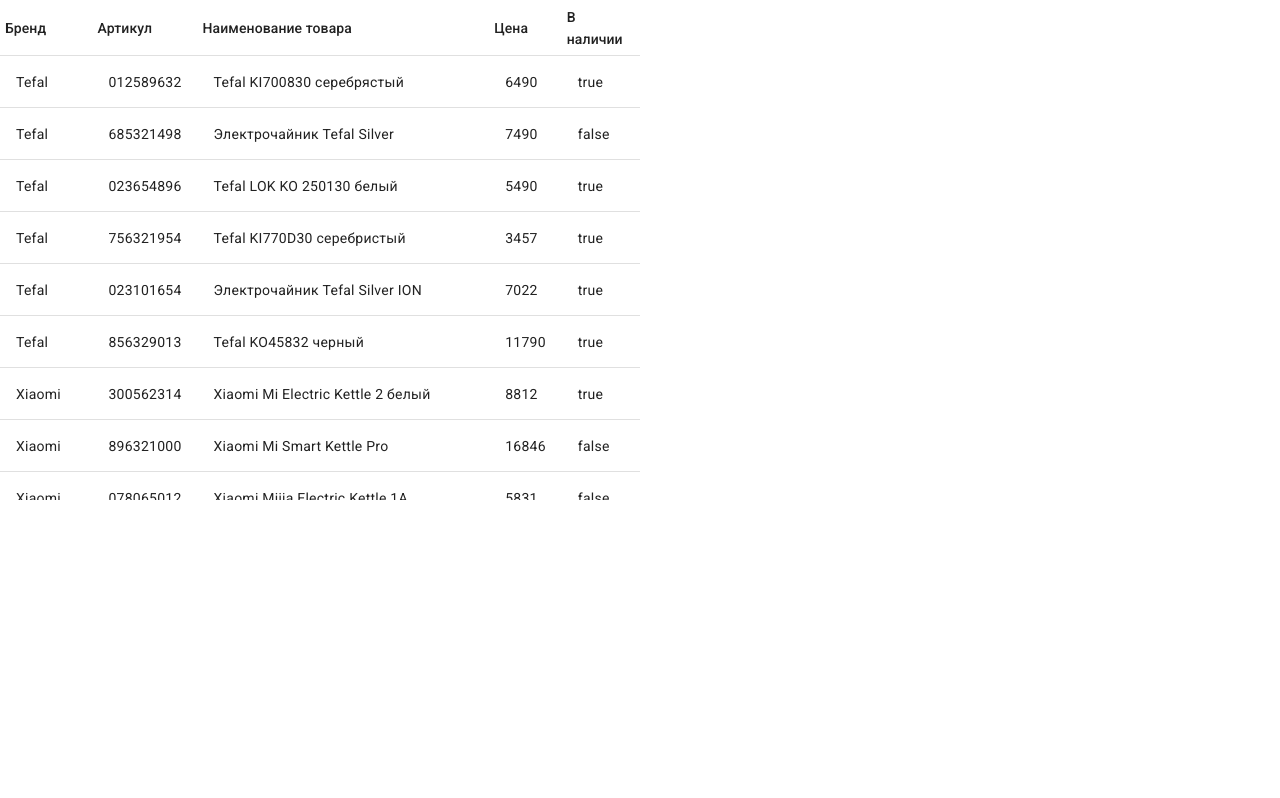
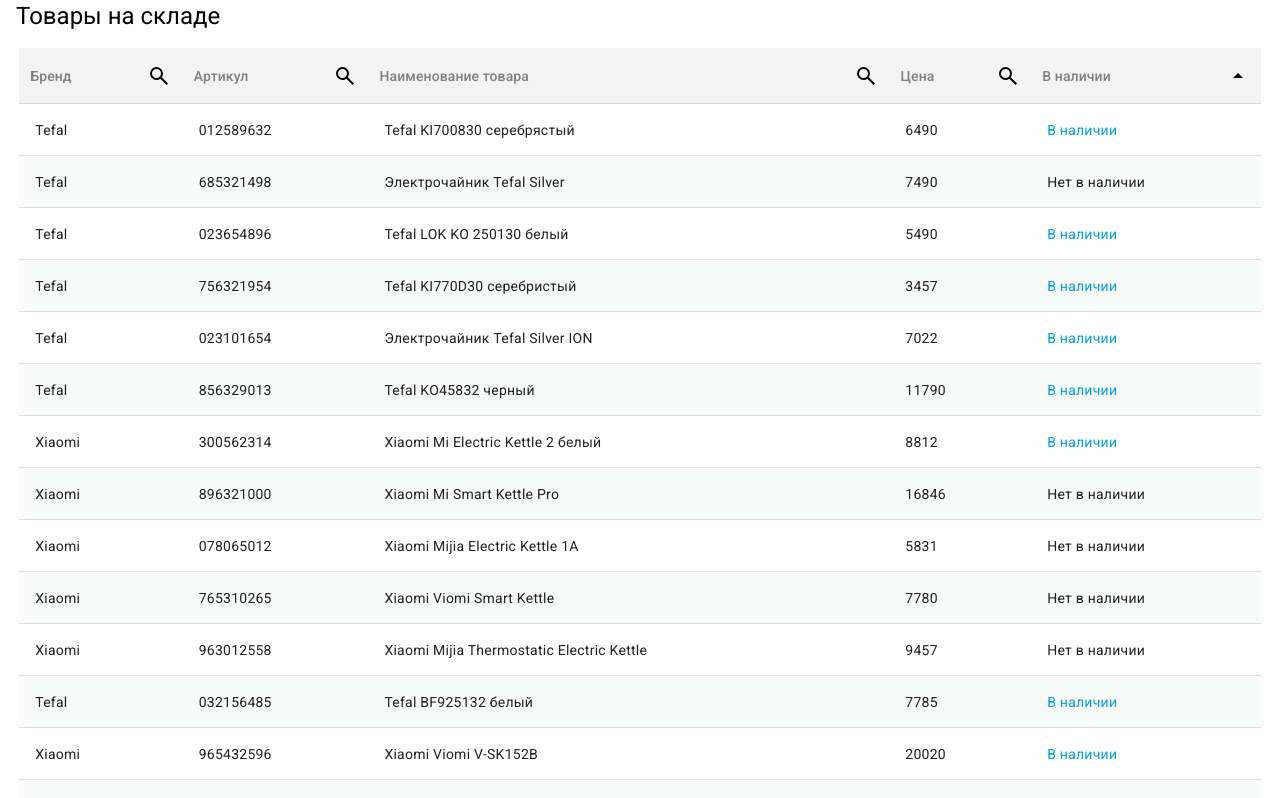
Before and after one commit to shoqqan/angular-table-app, an Angular app: page / in a window 1280 px wide. Built offline with nearby package versions, Linux system fonts and the light colour scheme.

Commit message:
styling table

```diff
--- a/src/app/app.component.html
+++ b/src/app/app.component.html
@@ -1,4 +1,8 @@
-<div class="table">
-  <app-table/>
-
-</div>
+<article class="app">
+  <section class="head">
+    <h1>Товары на складе</h1>
+  </section>
+  <section class="table">
+    <app-table/>
+  </section>
+</article>
--- a/src/app/app.component.scss
+++ b/src/app/app.component.scss
@@ -1,5 +1,26 @@
+.app {
+  width: 100vw;
+  height: 100vh;
+  display: flex;
+  flex-direction: column;
+  justify-content: center;
+  align-items: center;
+}
+
+.head{
+  width: 100%;
+}
+h1{
+  margin-left: 1rem;
+}
+header{
+  width: 100%;
+  padding-left: 1rem;
+  padding-top: 1rem;
+}
+
 .table {
-  width: 50%;
-  height: 500px;
+  width: 97%;
+  height: 100%;
   overflow: scroll;
 }
--- a/src/app/components/table/table.component.html
+++ b/src/app/components/table/table.component.html
@@ -1,8 +1,14 @@
 <table mat-table [dataSource]="dataSource">
-  <ng-container matColumnDef="brand">
+  <ng-container matColumnDef="brand" sticky>
     <th class="header" mat-header-cell cdkOverlayOrigin #trigger="cdkOverlayOrigin" [class.open]="brandFilterOpen"
         (click)="brandFilterOpen = !brandFilterOpen" *matHeaderCellDef>
-      Бренд
+      <div class="table-head">
+        <p>Бренд</p>
+        <svg xmlns="http://www.w3.org/2000/svg" height="24" viewBox="0 -960 960 960" width="24">
+          <path
+            d="M784-120 532-372q-30 24-69 38t-83 14q-109 0-184.5-75.5T120-580q0-109 75.5-184.5T380-840q109 0 184.5 75.5T640-580q0 44-14 83t-38 69l252 252-56 56ZM380-400q75 0 127.5-52.5T560-580q0-75-52.5-127.5T380-760q-75 0-127.5 52.5T200-580q0 75 52.5 127.5T380-400Z"/>
+        </svg>
+      </div>
       <ng-template cdkConnectedOverlay [cdkConnectedOverlayOrigin]="trigger"
                    [cdkConnectedOverlayOpen]="brandFilterOpen" (overlayOutsideClick)="brandFilterOpen=false">
         <div class="filterOverlay">
@@ -10,7 +16,7 @@
             <input matInput placeholder="Фильтр" [formControl]="brandFilter">
           </mat-form-field>
           <div class="button-container">
-            <button mat-flat-button color="accent"
+            <button mat-flat-button color="primary"
                     (click)="applyFilters('brand',brandFilter.getRawValue()!.toLowerCase())">ОК
             </button>
             <button mat-flat-button color="warn" (click)="applyFilters('brand','')">Сбросить</button>
@@ -25,7 +31,13 @@
     <th class="header" mat-header-cell *matHeaderCellDef cdkOverlayOrigin #trigger="cdkOverlayOrigin"
         [class.open]="idFilterOpen"
         (click)="idFilterOpen = !idFilterOpen">
-      Артикул
+      <div class="table-head">
+        <p>Артикул</p>
+        <svg xmlns="http://www.w3.org/2000/svg" height="24" viewBox="0 -960 960 960" width="24">
+          <path
+            d="M784-120 532-372q-30 24-69 38t-83 14q-109 0-184.5-75.5T120-580q0-109 75.5-184.5T380-840q109 0 184.5 75.5T640-580q0 44-14 83t-38 69l252 252-56 56ZM380-400q75 0 127.5-52.5T560-580q0-75-52.5-127.5T380-760q-75 0-127.5 52.5T200-580q0 75 52.5 127.5T380-400Z"/>
+        </svg>
+      </div>
       <ng-template cdkConnectedOverlay [cdkConnectedOverlayOrigin]="trigger"
                    [cdkConnectedOverlayOpen]="idFilterOpen" (overlayOutsideClick)="idFilterOpen=false">
         <div class="filterOverlay">
@@ -33,7 +45,7 @@
             <input matInput placeholder="Фильтр" [formControl]="idFilter">
           </mat-form-field>
           <div class="button-container">
-            <button mat-flat-button color="accent" (click)="applyFilters('id',idFilter.getRawValue())">ОК</button>
+            <button mat-flat-button color="primary" (click)="applyFilters('id',idFilter.getRawValue())">ОК</button>
             <button mat-flat-button color="warn" (click)="applyFilters('id','')">Сбросить</button>
           </div>
         </div>
@@ -46,7 +58,13 @@
     <th class="header" mat-header-cell *matHeaderCellDef cdkOverlayOrigin #trigger="cdkOverlayOrigin"
         [class.open]="nameFilterOpen"
         (click)="nameFilterOpen = !nameFilterOpen">
-      Наименование товара
+      <div class="table-head">
+        <p>Наименование товара</p>
+        <svg xmlns="http://www.w3.org/2000/svg" height="24" viewBox="0 -960 960 960" width="24">
+          <path
+            d="M784-120 532-372q-30 24-69 38t-83 14q-109 0-184.5-75.5T120-580q0-109 75.5-184.5T380-840q109 0 184.5 75.5T640-580q0 44-14 83t-38 69l252 252-56 56ZM380-400q75 0 127.5-52.5T560-580q0-75-52.5-127.5T380-760q-75 0-127.5 52.5T200-580q0 75 52.5 127.5T380-400Z"/>
+        </svg>
+      </div>
       <ng-template cdkConnectedOverlay [cdkConnectedOverlayOrigin]="trigger"
                    [cdkConnectedOverlayOpen]="nameFilterOpen" (overlayOutsideClick)="nameFilterOpen=false">
         <div class="filterOverlay">
@@ -54,7 +72,7 @@
             <input matInput placeholder="Фильтр" [formControl]="nameFilter">
           </mat-form-field>
           <div class="button-container">
-            <button mat-flat-button color="accent"
+            <button mat-flat-button color="primary"
                     (click)="applyFilters('name',brandFilter.getRawValue()!.toLowerCase())">ОК
             </button>
             <button mat-flat-button color="warn" (click)="applyFilters('name','')">Сбросить</button>
@@ -69,7 +87,13 @@
     <th class="header" mat-header-cell *matHeaderCellDef cdkOverlayOrigin #trigger="cdkOverlayOrigin"
         [class.open]="costFilterOpen"
         (click)="costFilterOpen = !costFilterOpen">
-      Цена
+      <div class="table-head">
+        <p>Цена</p>
+        <svg xmlns="http://www.w3.org/2000/svg" height="24" viewBox="0 -960 960 960" width="24">
+          <path
+            d="M784-120 532-372q-30 24-69 38t-83 14q-109 0-184.5-75.5T120-580q0-109 75.5-184.5T380-840q109 0 184.5 75.5T640-580q0 44-14 83t-38 69l252 252-56 56ZM380-400q75 0 127.5-52.5T560-580q0-75-52.5-127.5T380-760q-75 0-127.5 52.5T200-580q0 75 52.5 127.5T380-400Z"/>
+        </svg>
+      </div>
       <ng-template cdkConnectedOverlay [cdkConnectedOverlayOrigin]="trigger"
                    [cdkConnectedOverlayOpen]="costFilterOpen" (overlayOutsideClick)="costFilterOpen=false">
         <div class="filterOverlay">
@@ -77,7 +101,7 @@
             <input matInput placeholder="Фильтр" [formControl]="costFilter">
           </mat-form-field>
           <div class="button-container">
-            <button mat-flat-button color="accent"
+            <button mat-flat-button color="primary"
                     (click)="applyFilters('cost',costFilter.getRawValue()?.length?costFilter.getRawValue():'')">ОК
             </button>
             <button mat-flat-button color="warn" (click)="applyFilters('cost','')">Сбросить</button>
@@ -92,19 +116,23 @@
     <th class="header" mat-header-cell *matHeaderCellDef cdkOverlayOrigin #trigger="cdkOverlayOrigin"
         [class.open]="availabilityFilterOpen"
         (click)="availabilityFilterOpen = !availabilityFilterOpen">
-      В наличии
+      <div class="table-head">
+        <p>В наличии</p>
+
+        <svg xmlns="http://www.w3.org/2000/svg" height="24" viewBox="0 -960 960 960" width="24"><path d="m280-400 200-200 200 200H280Z"/></svg>
+      </div>
 
       <ng-template cdkConnectedOverlay [cdkConnectedOverlayOrigin]="trigger"
                    [cdkConnectedOverlayOpen]="availabilityFilterOpen"
                    (overlayOutsideClick)="availabilityFilterOpen=false">
         <div class="filterOverlay">
 
-          <div class="filter">
+          <div class="filter filter-checkbox">
             <mat-checkbox [(ngModel)]="availabilityFilter"/>
             <mat-label>В наличии</mat-label>
           </div>
           <div class="button-container">
-            <button mat-flat-button color="accent" (click)="applyFilters('availability',availabilityFilter?'true':'')">
+            <button mat-flat-button color="primary" (click)="applyFilters('availability',availabilityFilter?'true':'')">
               ОК
             </button>
           </div>
@@ -112,9 +140,10 @@
       </ng-template>
 
     </th>
-    <td mat-cell *matCellDef="let element">{{element.availability}}</td>
+    <td mat-cell *matCellDef="let element"
+        [ngClass]="{'active':element.availability}">{{element.availability ? 'В наличии' : 'Нет в наличии'}}</td>
   </ng-container>
-  <tr mat-header-row *matHeaderRowDef="displayedColumns"></tr>
+  <tr mat-header-row *matHeaderRowDef="displayedColumns; sticky:true" class="dark-gray-background"></tr>
   <tr mat-row
-      *matRowDef="let element; columns: displayedColumns"></tr>
+      *matRowDef="let element; columns: displayedColumns; let i = index" [ngClass]="{'gray-background':i%2===1}"></tr>
 </table>
--- a/src/app/components/table/table.component.scss
+++ b/src/app/components/table/table.component.scss
@@ -1,15 +1,25 @@
 p {
-  font-family: Lato, sans-serif;
+  margin: 0;
+  font-weight: 500;
 }
 
 table {
   width: 100%;
+  height: 100%;
 }
 
+
 .header {
-  padding: 5px;
+  padding: 0.7rem;
+  color: #808080;
+
 }
 
+.table-head{
+  display: flex;
+  justify-content: space-between;
+  align-items: center;
+}
 .filterOverlay {
   display: flex;
   flex-direction: column;
@@ -17,11 +27,17 @@
   padding: 0.5rem;
   border: 1px solid gray;
   border-radius: 4%;
+  width: 100%;
 }
 
 .filter {
   display: flex;
   flex-direction: column;
+}
+
+.filter-checkbox {
+  flex-direction: row;
+  align-items: center;
 }
 
 .button-container {
@@ -30,3 +46,25 @@
   justify-content: flex-end;
   gap: 1rem;
 }
+
+.dark-gray-background {
+  background-color: #F3F3F3;
+
+}
+
+.gray-background {
+  background-color: #F9FAFA;
+}
+
+.header-text {
+  color: #808080;
+}
+
+.active {
+  color: #00A0E3
+}
+
+
+th:hover {
+  cursor: pointer;
+}
--- a/src/app/components/table/table.component.ts
+++ b/src/app/components/table/table.component.ts
@@ -1,5 +1,5 @@
 import {Component} from '@angular/core';
-import {NgForOf, NgIf, NgTemplateOutlet} from "@angular/common";
+import {NgClass, NgForOf, NgIf, NgTemplateOutlet} from "@angular/common";
 import {MatFormField, MatFormFieldModule, MatLabel} from "@angular/material/form-field";
 import {MatInput, MatInputModule} from "@angular/material/input";
 import {
@@ -75,7 +75,7 @@
     ReactiveFormsModule,
     MatCheckbox,
     FormsModule,
-    MatInputModule, MatFormFieldModule, CdkOverlayOrigin, CdkConnectedOverlay, MatButton
+    MatInputModule, MatFormFieldModule, CdkOverlayOrigin, CdkConnectedOverlay, MatButton, NgClass
   ],
   templateUrl: './table.component.html',
   styleUrl: './table.component.scss'
--- a/src/styles.scss
+++ b/src/styles.scss
@@ -1,6 +1,10 @@
 /* You can add global styles to this file, and also import other style files */
 @import "@angular/cdk/overlay-prebuilt.css";
-
+*{
+  margin: 0;
+  padding: 0;
+  box-sizing: border-box;
+}
 html, body {
   height: 100%;
 }
```
